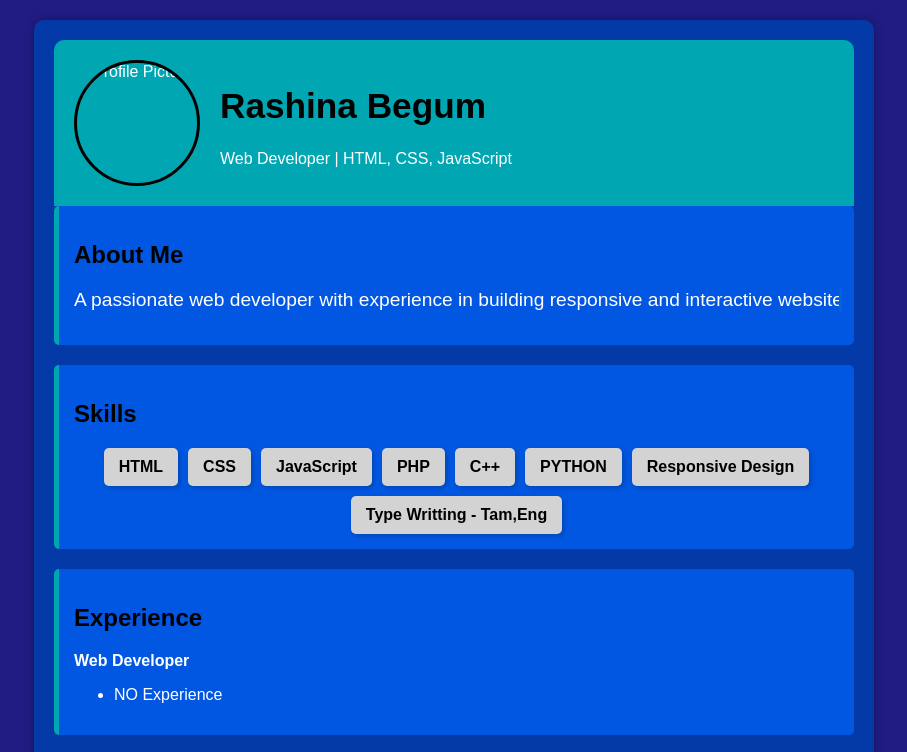
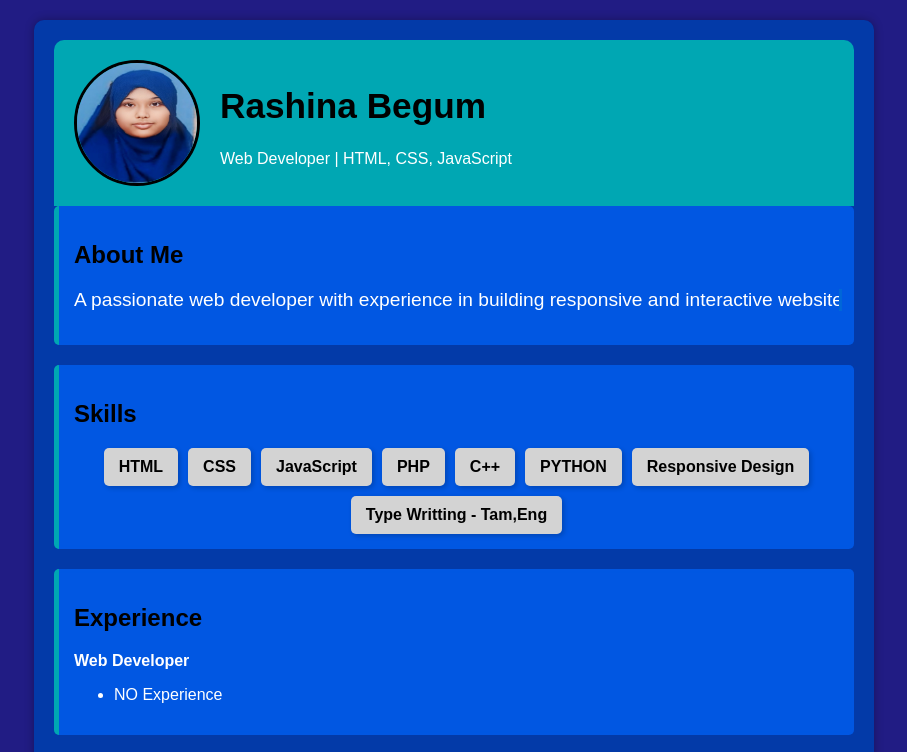
Before and after one commit to nathan007519/RashinaWebResume, a plain HTML site: page index.html in a window 1280 px wide. Shown: the top 752 px of the page, without its empty margins (186-1093 px from the left). Drawn offline with Linux system fonts and the light colour scheme; the site is published under a folder, as on GitHub Pages, so addresses that start at the root find nothing.

Commit message:
Update index.html

```diff
--- a/index.html
+++ b/index.html
@@ -132,7 +132,7 @@
 <body>
     <div class="container">
         <header class=" cler">
-            <img src="/Rashinabegum.jpg" alt="Profile Picture">
+            <img src="./Rashinabegum.jpg" alt="Profile Picture">
             <div>
                 <h1 class="typing-text1">Rashina Begum</h1>
                 <p>Web Developer | HTML, CSS, JavaScript</p>
```
